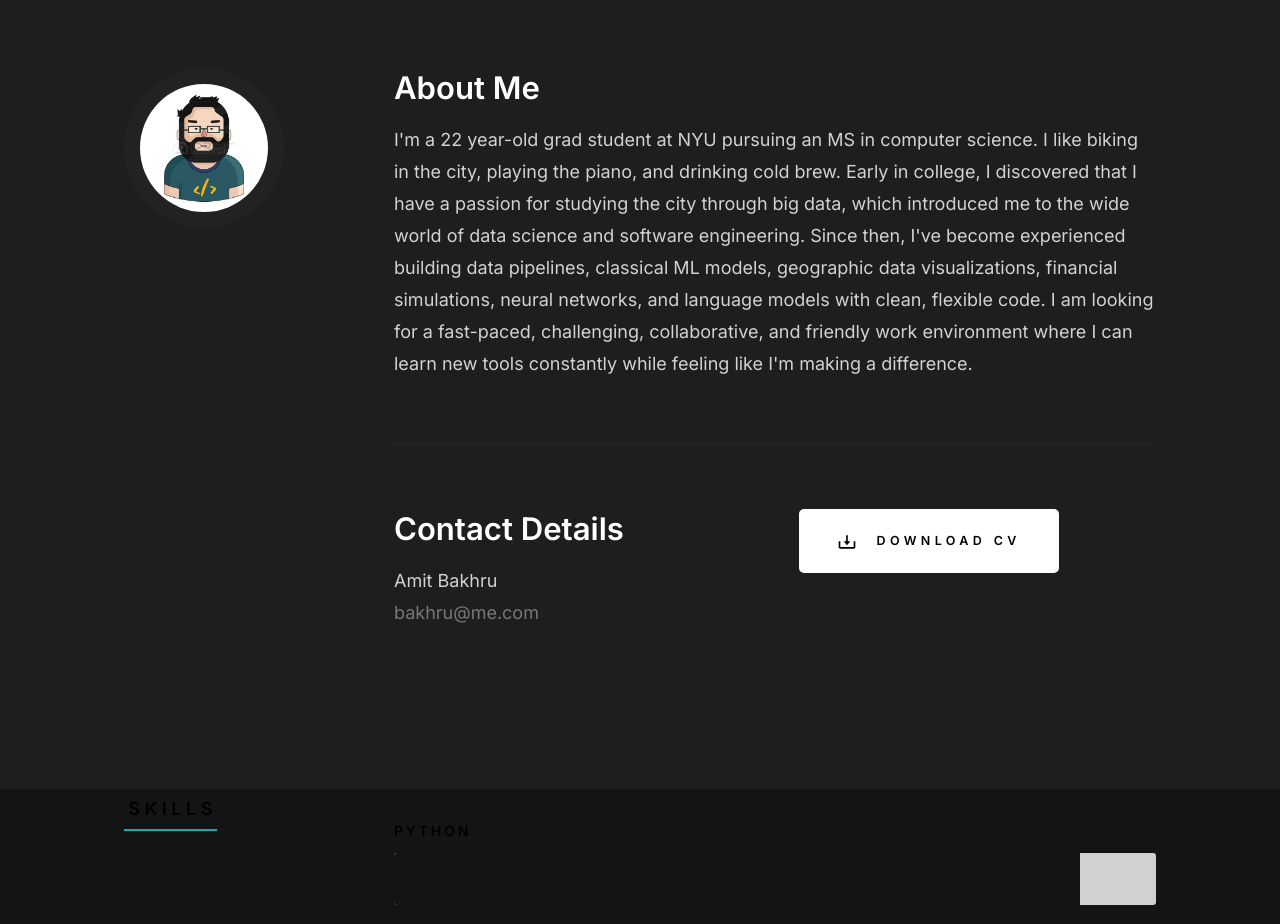
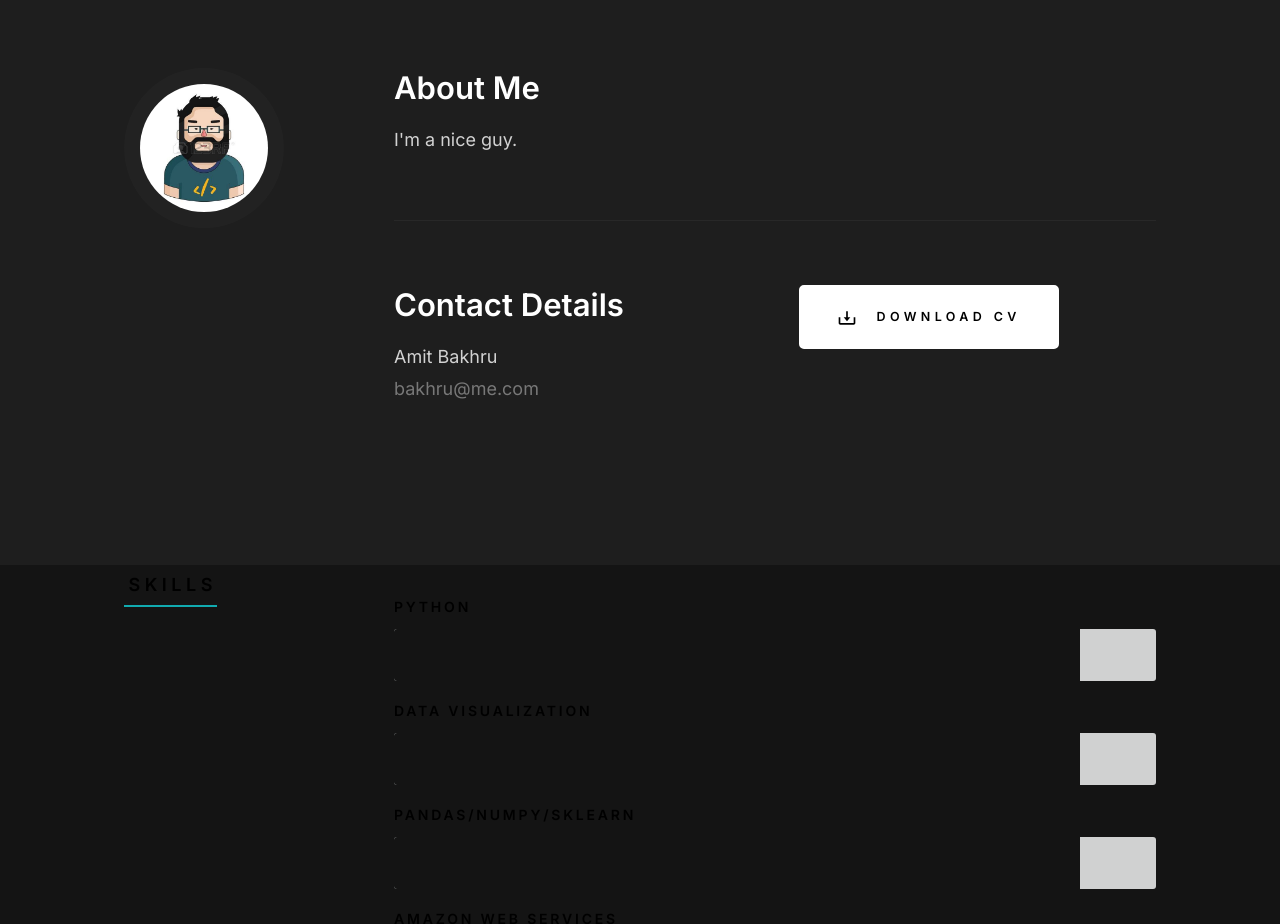
Before and after one commit to abakhru/abakhru.github.io, a plain HTML site: page index.html in a window 1280 px wide. Shown: the part 940-1864 px from the top of the page. Drawn offline with Linux system fonts and the light colour scheme.

```diff
--- a/index.html
+++ b/index.html
@@ -124,7 +124,7 @@
             <div class="column large-9 tab-12 s-about__content">
                 <h3>About Me</h3>
                 <p>
-                    I'm a 22 year-old grad student at NYU pursuing an MS in computer science. I like biking in the city, playing the piano, and drinking cold brew. Early in college, I discovered that I have a passion for studying the city through big data, which introduced me to the wide world of data science and software engineering. Since then, I've become experienced building data pipelines, classical ML models, geographic data visualizations, financial simulations, neural networks, and language models with clean, flexible code. I am looking for a fast-paced, challenging, collaborative, and friendly work environment where I can learn new tools constantly while feeling like I'm making a difference.
+                    I'm a nice guy.
                 </p>
 
                 <hr>
```
